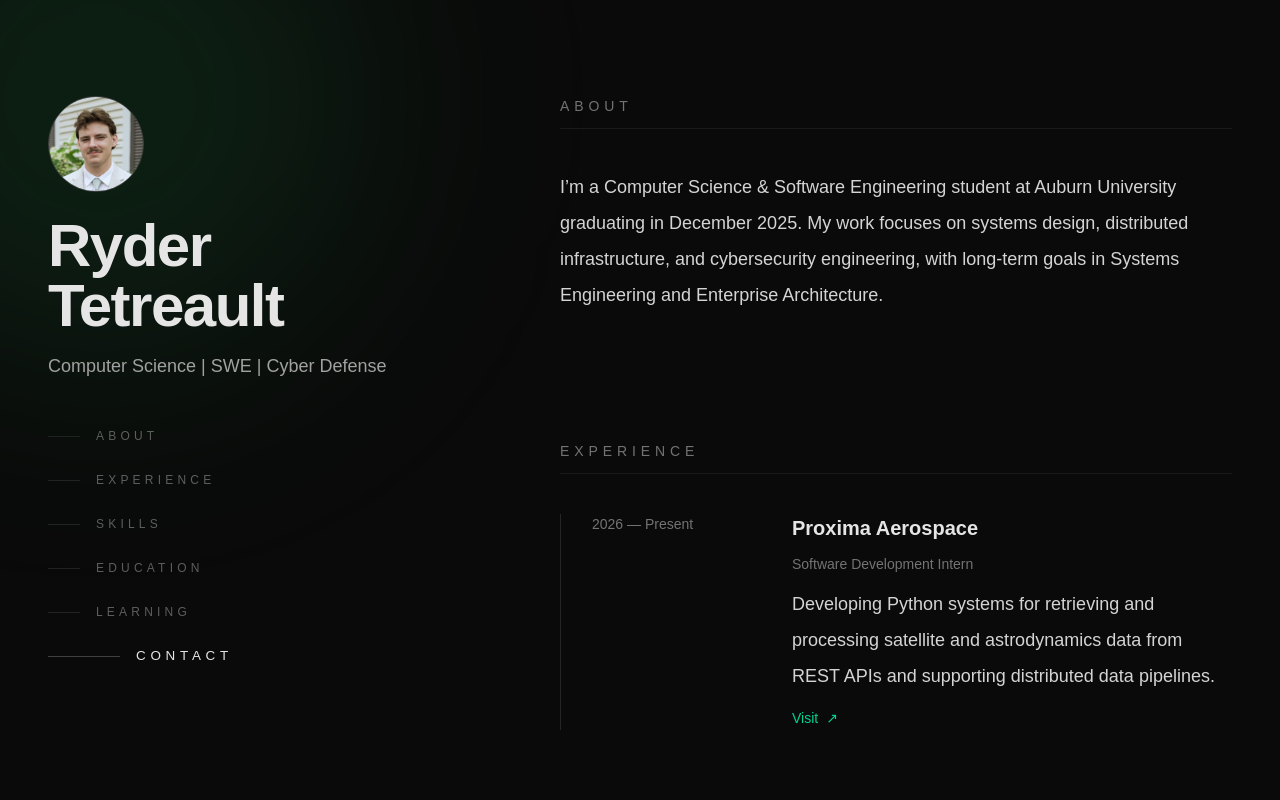
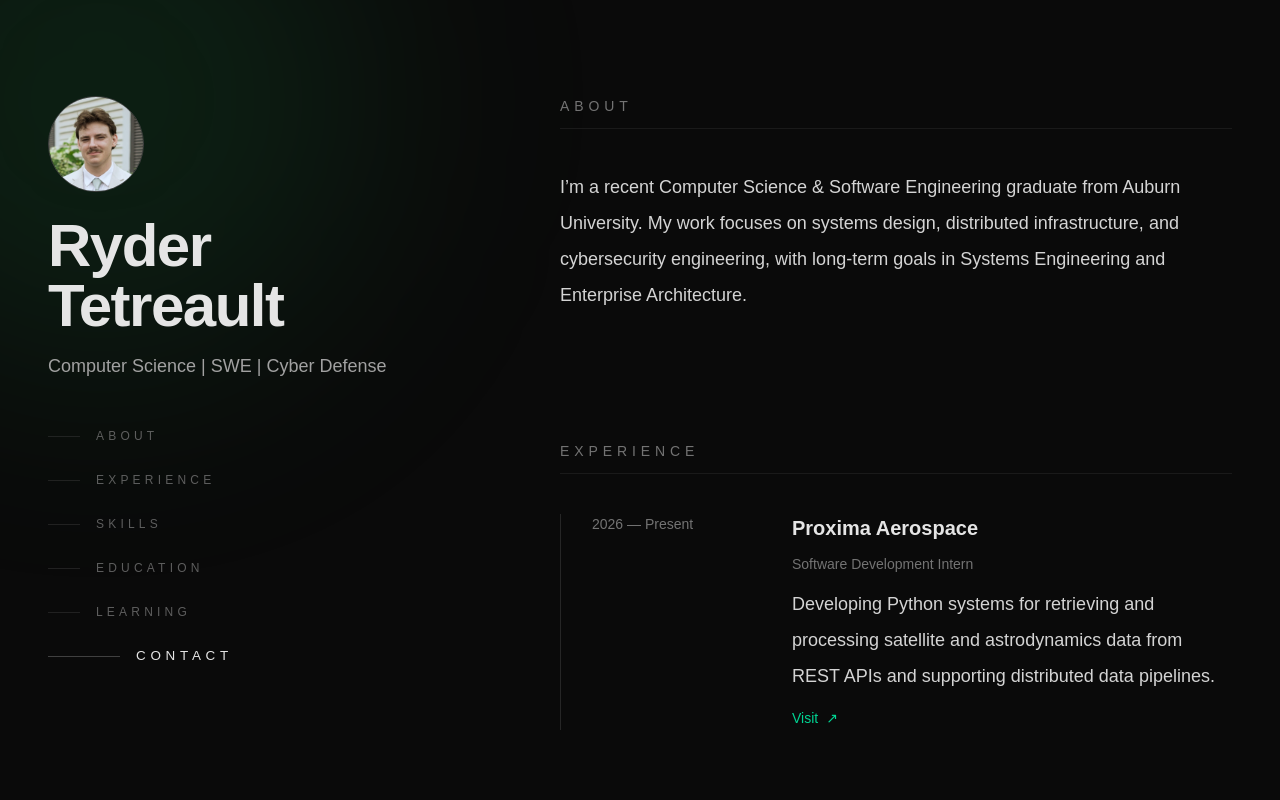
Before and after one commit to rydertetreault/portfolio, a Next.js app: page / in a window 1280 px wide. Shown: the top 800 px of the page. Built offline with nearby package versions, Linux system fonts and the light colour scheme.

Commit message:
Text Section Edit

```diff
--- a/src/app/page.tsx
+++ b/src/app/page.tsx
@@ -186,8 +186,8 @@ export default function Home() {
           <div className="space-y-24 sm:space-y-28 lg:space-y-32">
             <Section id="about" title="ABOUT">
               <p className="text-neutral-300 text-lg leading-loose max-w-2xl">
-                I’m a Computer Science & Software Engineering student at Auburn
-                University graduating in December 2025. My work focuses on
+                I’m a recent Computer Science & Software Engineering
+                graduate from Auburn University. My work focuses on
                 systems design, distributed infrastructure, and cybersecurity
                 engineering, with long-term goals in Systems Engineering and
                 Enterprise Architecture.
```
